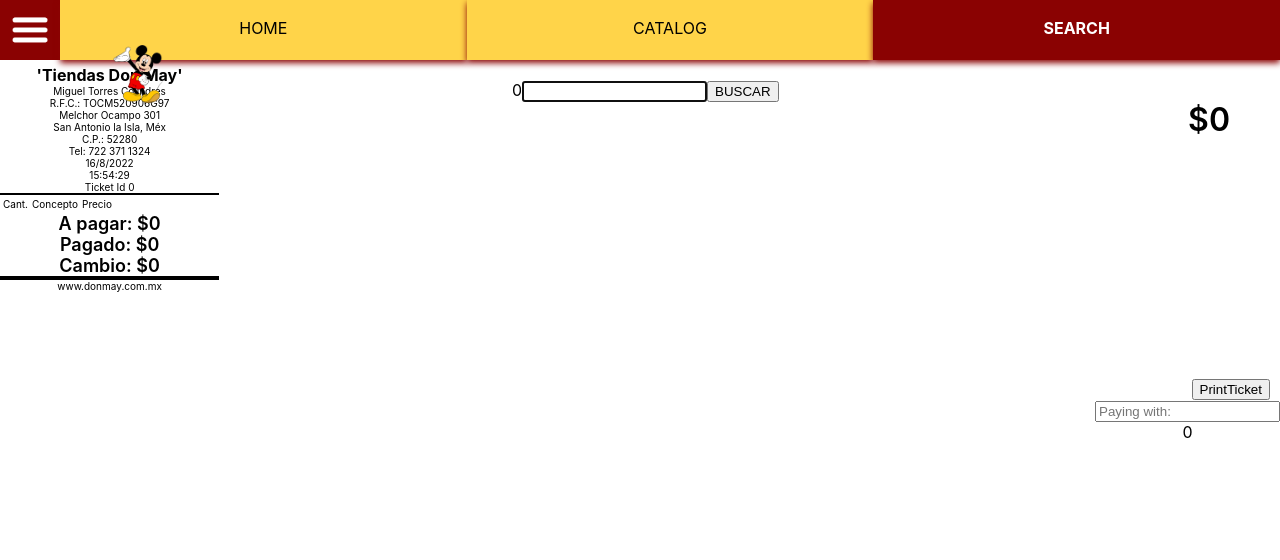
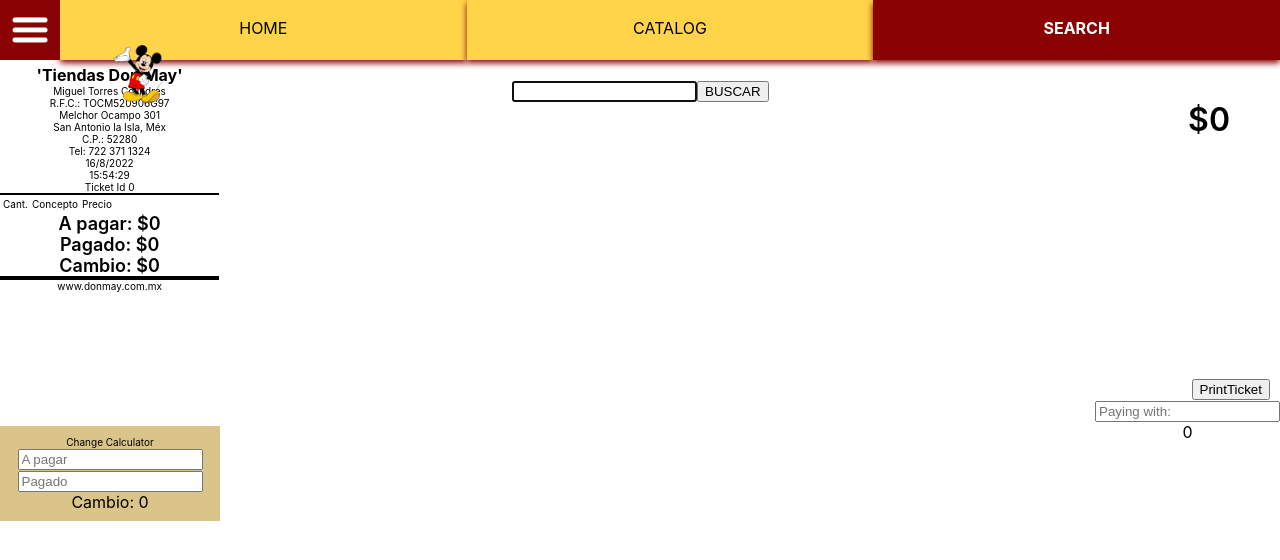
Before and after one commit to Mettfan/don-mai, a React (Create React App) app in the folder client/: page /search in a window 1280 px wide. Shown: the top 560 px of the page. Built offline with nearby package versions, Linux system fonts and the light colour scheme.

Commit message:
Adding Calculator and editmode on product update

```diff
--- a/client/src/App.js
+++ b/client/src/App.js
@@ -12,6 +12,7 @@ import Catalog from './Components/Catalog/Catalog';
 import { Search } from './Components/UpdatePrice/Search';
 import { Example } from './Components/UpdatePrice/PrintTest';
 import UpdatePrice from './Components/UpdatePrice/UpdatePrice/UpdatePrice';
+import Calculator from './Components/Calculator/Calculator';
 
 function App() {
 
@@ -30,6 +31,7 @@ function App() {
         <Route path ="/search" element={<Search/>} />
         <Route path ="/printest" element={<Example/>} />
         <Route path ="/update/price" element={<UpdatePrice/>} />
+        <Route path ="/calculator" element={<Calculator/>} />
       </Routes>
     </div>
   );
--- /dev/null
+++ b/client/src/Components/Calculator/Calculator.css
@@ -0,0 +1,13 @@
+.calculatorContainer{
+    background-color: rgb(184, 138, 22, 0.5);
+    display: flex;
+    justify-content: center;
+    flex-wrap: wrap ;
+    width: 200px;
+    position: fixed;
+    height: 75px;
+    padding: 10px;
+}
+.calculatorTitle{
+    font-size: x-small;
+}
--- /dev/null
+++ b/client/src/Components/Calculator/Calculator.js
@@ -0,0 +1,51 @@
+import React, { useState } from "react";
+import Draggable from 'react-draggable'
+import './Calculator.css'
+export default function Calculator(){
+    let [state, setState] = useState({
+        toPay: 0,
+        payed: 0,
+        change: 0
+    })
+    function handleOnChange(e){
+        setState({
+            ...state,
+            [e.target.name]: e.target.value
+
+        })
+
+    }
+    function handleEnterFocus(e){
+        if(e.keyCode === 13){
+            if (e.target.name === 'payed'){
+                document.getElementById('toPay').focus()
+            }
+            if (e.target.name === 'toPay'){
+                document.getElementById('payed').focus()
+            }
+
+        }
+
+    }
+    return (<>
+    <Draggable>
+
+        <div className="calculatorContainer">
+            <div className="calculatorTitle">
+                Change Calculator
+            </div>
+            <div>
+                <input id="toPay" name="toPay" onChange={(e)=>{handleOnChange(e)}} placeholder="A pagar" onKeyDown={(e)=>{handleEnterFocus(e)}}/>
+
+            </div>
+            <div>
+                <input id="payed" name="payed" onChange={(e)=>{handleOnChange(e)}} placeholder="Pagado" onKeyDown={(e)=>{handleEnterFocus(e)}}/>
+
+            </div>
+            <div>{'Cambio: ' + (state.toPay - state.payed)}</div>
+
+        </div>
+
+    </Draggable>
+    </>)
+}
--- a/client/src/Components/Catalog/Catalog.js
+++ b/client/src/Components/Catalog/Catalog.js
@@ -6,7 +6,9 @@ import { getProducts } from "../../redux/actions/productActions";
 import { fetchAllProducts } from "../../redux/slices/products/product";
 import { fetchAllProducts  as fetchProducts } from '../../features/products/productSlicetest';
 import productPlaceholder from '../../Assets/productPlaceholder.png'
+import { checkIfProductIsUpdated } from "../UpdatePrice/UpdatePrice/updateTools";
 export default function Catalog (props){
+    let todaysDate = new Date()
     let editMode = props.editmode
     const productState = useSelector( state => state)
     const productList = productState.products.products
@@ -43,6 +45,14 @@ export default function Catalog (props){
                             <div>{product.Producto}</div>
                             <div>{product['P. Venta']}</div>
                             {editMode && <div>{product.id}</div>}
+                            {editMode && <div>{checkIfProductIsUpdated(
+                                Number(product['updatedAt']?.split('T')[0]?.split('-')[1]),
+                                Number(product['updatedAt']?.split('T')[0]?.split('-')[2]),
+                                todaysDate.getMonth()+1,
+                                todaysDate.getDate(),
+                                'onlyNumbers'
+
+                                )}</div>}
                         </div>
 
                     </span>
--- a/client/src/Components/UpdatePrice/Ticket.js
+++ b/client/src/Components/UpdatePrice/Ticket.js
@@ -5,7 +5,8 @@ import { useDispatch, useSelector } from "react-redux";
 import productPlaceholder from '../../Assets/productPlaceholder.png'
 import { Example } from "./PrintTest";
 import { addProductToGlobalTicket, removeProductFromGlobalTicket } from "../../features/products/productSlicetest";
-
+import Draggable from 'react-draggable'
+import Calculator from "../Calculator/Calculator";
 export function Ticket(){
 
     let [state, setState] = useState({
@@ -129,7 +130,9 @@ export function Ticket(){
 
     return (<>
         <div className="downSearchContainer">
-
+            <Draggable>
+                <Calculator></Calculator>
+            </Draggable>
             {/* <div>TICKET</div> */}
             <div className="totalTicketCalculated">
                 {'$' + state.total}
--- a/client/src/Components/UpdatePrice/UpdatePrice/UpdatePrice.css
+++ b/client/src/Components/UpdatePrice/UpdatePrice/UpdatePrice.css
@@ -19,7 +19,8 @@
 .editProductContainer{
 
     position: fixed;
-    background-color: brown;
+    background-color: rgb(165, 42, 42, 0.9);
     color: white;
     padding: 20px;
+    font-weight: 600;
 }
--- /dev/null
+++ b/client/src/Components/UpdatePrice/UpdatePrice/updateTools.js
@@ -0,0 +1,47 @@
+export function checkIfProductIsUpdated(lastUpdatedMonth, lastUpdatedDay, currentMonth, currentDay, messageType){
+    console.log(lastUpdatedMonth, lastUpdatedDay, currentMonth, currentDay );
+    let sinceMonth = currentMonth - lastUpdatedMonth
+
+    let sinceDay = currentDay - lastUpdatedDay + 1
+
+    let updatedMessage = <div>
+
+        {'Producto Actualizado hace '} <span style={ {
+            backgroundColor: sinceMonth !== 0 ? 'red' : 'green',
+            color: 'white',
+            padding: '3px'
+
+
+        } }>{sinceMonth}</span> {' meses y '} <span  style={ {
+            backgroundColor: sinceDay >= 12 ? sinceDay >=20 ? 'red' : 'orange' : 'green',
+            color: 'white',
+            padding: '3px'
+            } }>{sinceDay}</span> {' días'}
+
+    </div>
+    let onlyMessageNumbers = <div>
+        <span style={ {
+            backgroundColor: sinceMonth !== 0 ? 'red' : 'green',
+            color: 'white',
+            padding: '3px'
+
+
+        } }>{sinceMonth}</span>
+        <span style={ {
+            backgroundColor: sinceDay >= 12 ? sinceDay >=20 ? 'red' : 'orange' : 'green',
+            color: 'white',
+            padding: '3px'
+            } }>{sinceDay}</span>
+    </div>
+    if(messageType === 'onlyNumbers'){
+        return onlyMessageNumbers
+    }
+    if(sinceMonth > 0){
+        return 'Producto Desactualizado'
+    }
+    else{
+        return updatedMessage
+
+    }
+
+}
--- a/client/src/Components/counter/Counter.js
+++ b/client/src/Components/counter/Counter.js
@@ -118,7 +118,7 @@ export function Counter() {
 
           <form onSubmit={(e) => onSearch(e)} autoComplete={'on'}>
             <div className={styles.inputSearch}>
-              {JSON.stringify(selectedProductCounter)}
+              {/* {JSON.stringify(selectedProductCounter)} */}
               <input
 
                 aria-label="Set increment amount"
--- a/client/src/features/products/productSlicetest.js
+++ b/client/src/features/products/productSlicetest.js
@@ -14,6 +14,10 @@ export const productSlicetest = createSlice({
         error: ''
     },
     reducers: {
+
+        setCounter: (state, action) => {
+            state.counterId = action.payload
+        },
         counterIncrement: (state) => {
             state.counterId += 1
         },
@@ -151,7 +155,16 @@ const editProduct = createAsyncThunk('products/editProduct', ({id, findBy, infoU
     })
     .then( response => response.data)
 })
-export const { nextProduct, previousProduct, addProductToGlobalTicket, removeProductFromGlobalTicket, counterDecrement, counterIncrement } = productSlicetest.actions
+export const {
+    nextProduct,
+    previousProduct,
+    addProductToGlobalTicket,
+    removeProductFromGlobalTicket,
+    counterDecrement,
+    counterIncrement,
+    setCounter
+
+} = productSlicetest.actions
 export const productSliceReducer = productSlicetest.reducer
 export const fetchAllProducts = fetchProducts
 export const fetchOneProduct = fetchProduct
```
Also changed, not shown: client/src/Components/UpdatePrice/UpdatePrice/UpdatePrice.js (+11 -34 lines).
